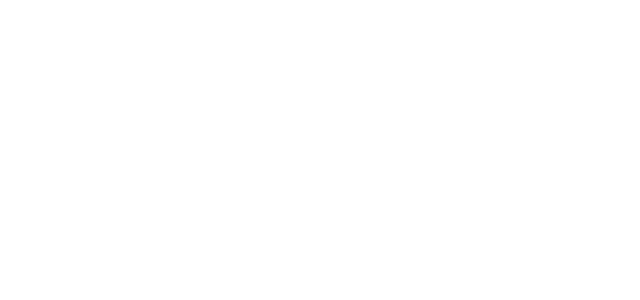
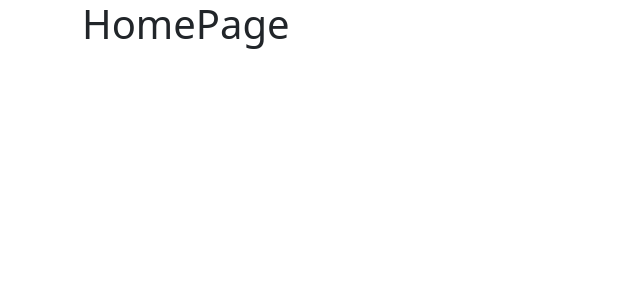
Before and after one commit to luigicaiaffa/react-router, a React (Vite) app: page / in a window 1280 px wide. Shown: the top 300 px of the page, without its empty margins (0-640 px from the left). Built offline with nearby package versions, Linux system fonts and the light colour scheme.

Commit message:
add HomePage

```diff
--- a/src/App.jsx
+++ b/src/App.jsx
@@ -1,7 +1,16 @@
-import { BrowserRouter } from "react-router-dom";
+import { BrowserRouter, Routes, Route } from "react-router-dom";
+
+// # Pages
+import HomePage from "./pages/HomePage";
 
 function App() {
-  return <BrowserRouter></BrowserRouter>;
+  return (
+    <BrowserRouter>
+      <Routes>
+        <Route path="/" Component={HomePage} />
+      </Routes>
+    </BrowserRouter>
+  );
 }
 
 export default App;
--- a/src/main.jsx
+++ b/src/main.jsx
@@ -1,5 +1,6 @@
 import { StrictMode } from 'react'
 import { createRoot } from 'react-dom/client'
+import "../node_modules/bootstrap/dist/css/bootstrap.min.css";
 import "./assets/css/index.css";
 import App from './App.jsx'
 
--- /dev/null
+++ b/src/pages/HomePage.jsx
@@ -0,0 +1,7 @@
+export default function HomePage() {
+  return (
+    <div className="container">
+      <h1>HomePage</h1>
+    </div>
+  );
+}
```
Also changed, not shown: src/pages/About.jsx (added), src/pages/Posts.jsx (added).
